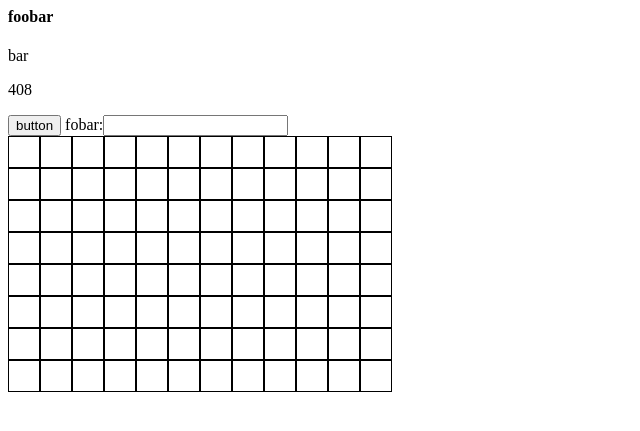
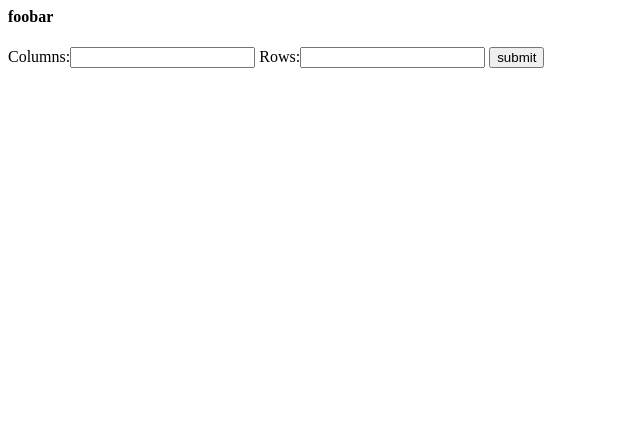
Before and after one commit to atk-/risu, a Django app: page /designer/designer/ in a window 1280 px wide. Shown: the top 431 px of the page, without its empty margins (0-640 px from the left). Run offline with Django 3.2, Linux system fonts and the light colour scheme; some libraries are stand-ins or nearby versions.

Commit message:
everything

```diff
--- a/designer/forms.py
+++ b/designer/forms.py
@@ -1,9 +1,13 @@
 from django import forms
 
 class DesignerMainForm(forms.Form):
-    columns = 12
-    rows = 8
-    foo = 'bar'
-    text = forms.CharField(label='fobar', max_length=30)
-    grid = [forms.CharField(max_length=1) for i in range(rows*columns)]
-    grid2 = [[forms.CharField(max_length=1) for i in range(12)] for j in range(rows)]
+    columns = forms.IntegerField()
+    rows = forms.IntegerField()
+
+
+class DesignerGridForm(forms.Form):
+    rows = 7
+    columns = 10
+    grid2 = []
+    for i in range(rows):
+        grid2.append([forms.CharField(max_length=1) for i in range(columns)])
--- a/designer/static/designer/style.css
+++ b/designer/static/designer/style.css
@@ -31,12 +31,14 @@ h3 b {
 }
 
 .empty {
-    width: 32px;
-    height: 32px;
+    width: 40px;
+    height: 40px;
     background: white;
     border: 1px solid black;
     padding: 0;
     margin: 0;
+    font-size: 22px;
+    font-weight: 900;
     text-align: center;
     text-transform: uppercase;
     float: left;
--- a/designer/templates/designer/designer.html
+++ b/designer/templates/designer/designer.html
@@ -10,19 +10,12 @@
 <p>{{ form.foo }}</p>
 <p>{{ width }} </p>
 <form>
-  <input type="button" value="button" />
   {{ form }}
 
-  <!--<div class="row" style="width:408px">-->
-    <!--{% for cell in form.grid %}-->
-      <!--<input type="text" class="empty">-->
-      <!--{% if forloop.counter0|divisibleby:12 %}</div><p></p><div class="row">{% endif %}-->
-      <!--</input>-->
-    <!--{% endfor %}-->
-  <!--</div>-->
+  <input type="submit" value="submit">
 
   <div class="wrapper" style="width: {{width}}px;">
-    {% for row in form.grid2 %}
+    {% for row in foo %}
       <div class="row">
         {% for col in row %}
         <input type="text" maxlength="1" class="empty" />
--- a/designer/views.py
+++ b/designer/views.py
@@ -14,6 +14,4 @@ def index(request):
 
 def designer(request):
     form = DesignerMainForm()
-    #template = loader.get_template('designer/designer.html')
-    #return HttpResponse(template.render({}, request))
-    return render(request, 'designer/designer.html', {'form': form, 'width': 34 * 12})
+    return render(request, 'designer/designer.html', {'form': form})
```
Also changed, not shown: 1 other file.
